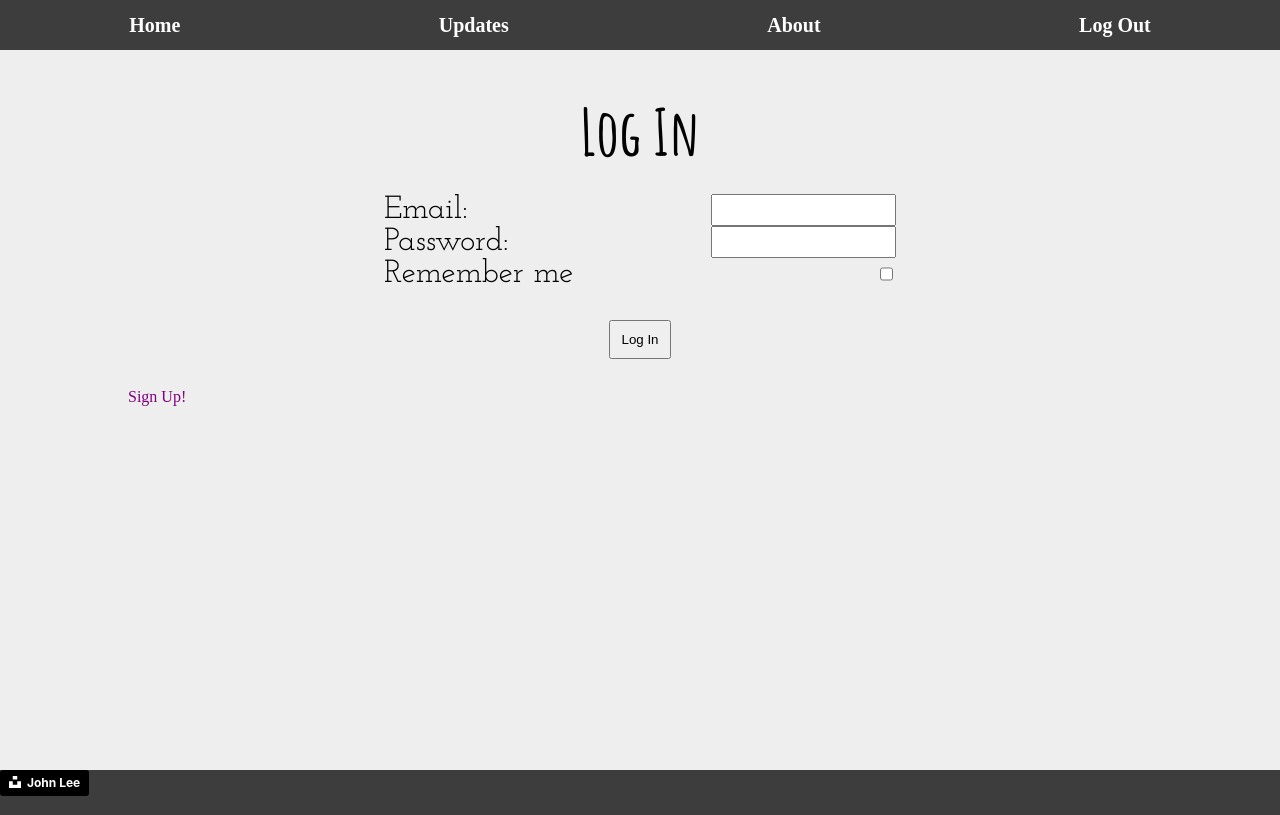
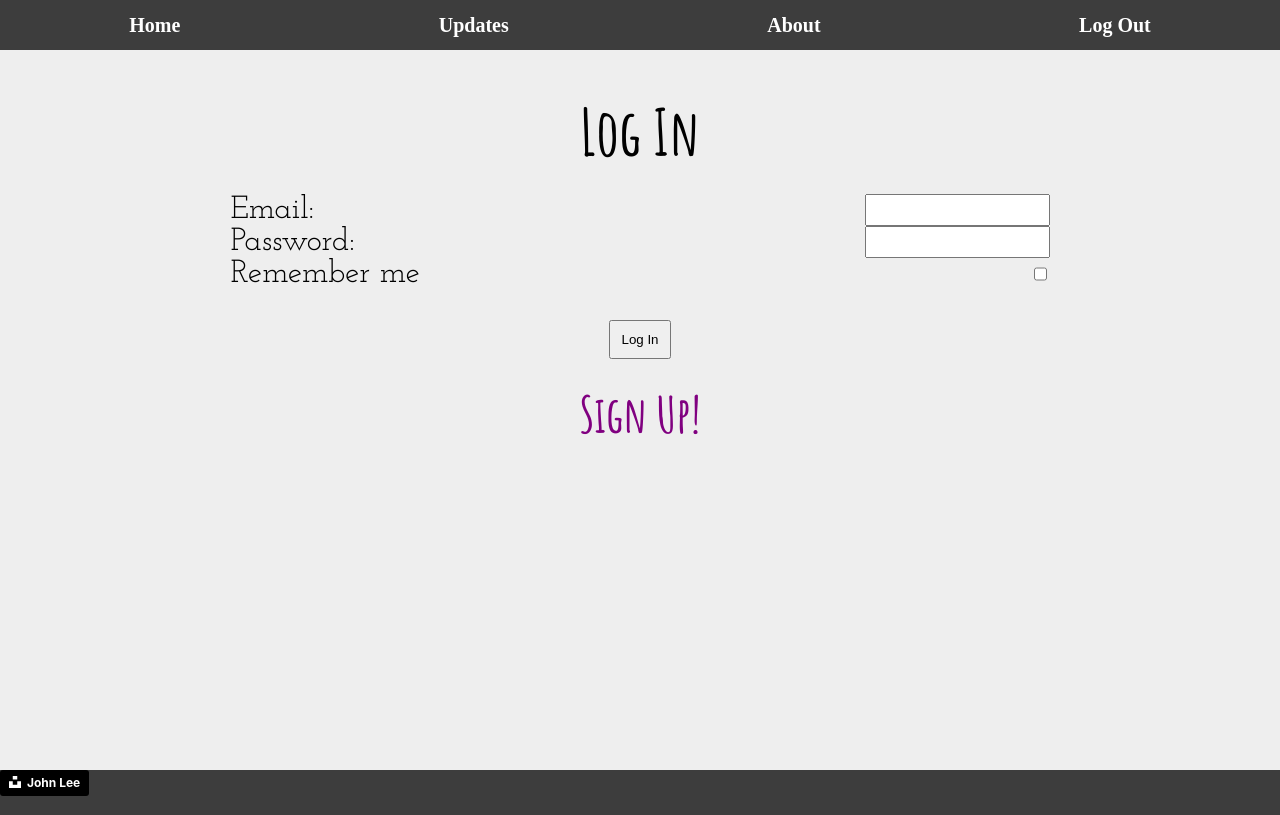
Before and after one commit to AGreenwoodMelb/game-blog-app, a Rails app: page /sessions/new in a window 1280 px wide. Shown: the part 300-1115 px from the top of the page. Run offline with Rails 7, Linux system fonts and the light colour scheme; the visitor is signed in with stand-in values (Sample User, id 1); style sheets or scripts are compiled from the project's sources; parts of the project's set-up code (start-up, migrations or seed data) failed here and were passed over.

Commit message:
More styling

```diff
--- a/app/assets/stylesheets/application.css
+++ b/app/assets/stylesheets/application.css
@@ -181,6 +181,18 @@ footer {
     justify-content: flex-end;
 }
 
+.edit-btn{
+    font-weight: bold;
+    padding:10px;
+    background-color: lightblue;
+    border:2px solid lightskyblue;
+    border-radius: 20px;
+}
+
+.edit-btn:hover{
+    background-color: skyblue;
+}
+
 .card {
     margin: 80px 5px;
 }
@@ -248,7 +260,7 @@ footer {
 }
 
 .form{
-    width: 50%;
+    width: 80%;
     margin: 0 auto;
 }
 
@@ -297,3 +309,13 @@ trix-editor{
     border-radius: 23px;
 
 }
+
+.sign-up-container{
+    text-align: center;
+}
+
+.sign-up-btn{
+    font-size:50px;
+    font-family: 'Amatic SC', serif;
+    font-weight:700;
+}
--- a/app/views/posts/index.html.erb
+++ b/app/views/posts/index.html.erb
@@ -2,7 +2,7 @@
 <h2 class= "page-header">All Updates:</h2>
 <% if current_user != nil && current_user[:admin_user] %>
     <div class = 'edit-btn-container'>
-        <%= link_to 'New Post', new_post_path, class:'edit-btn'%>
+        <%= link_to 'NEW POST', new_post_path, class:'edit-btn'%>
     </div>
 <%end%>
 <div class = 'post-list-container'>
--- a/app/views/sessions/new.html.erb
+++ b/app/views/sessions/new.html.erb
@@ -18,4 +18,6 @@
         <%= submit_tag 'Log In'%>
     </p>
 <% end %>
-<%= link_to  'Sign Up!', sign_up_path%>
+<div class="sign-up-container">
+    <%= link_to  'Sign Up!', sign_up_path, class:'sign-up-btn'%>
+</div>
```
Also changed, not shown: app/views/users/new.html.erb (+3 -5 lines).
